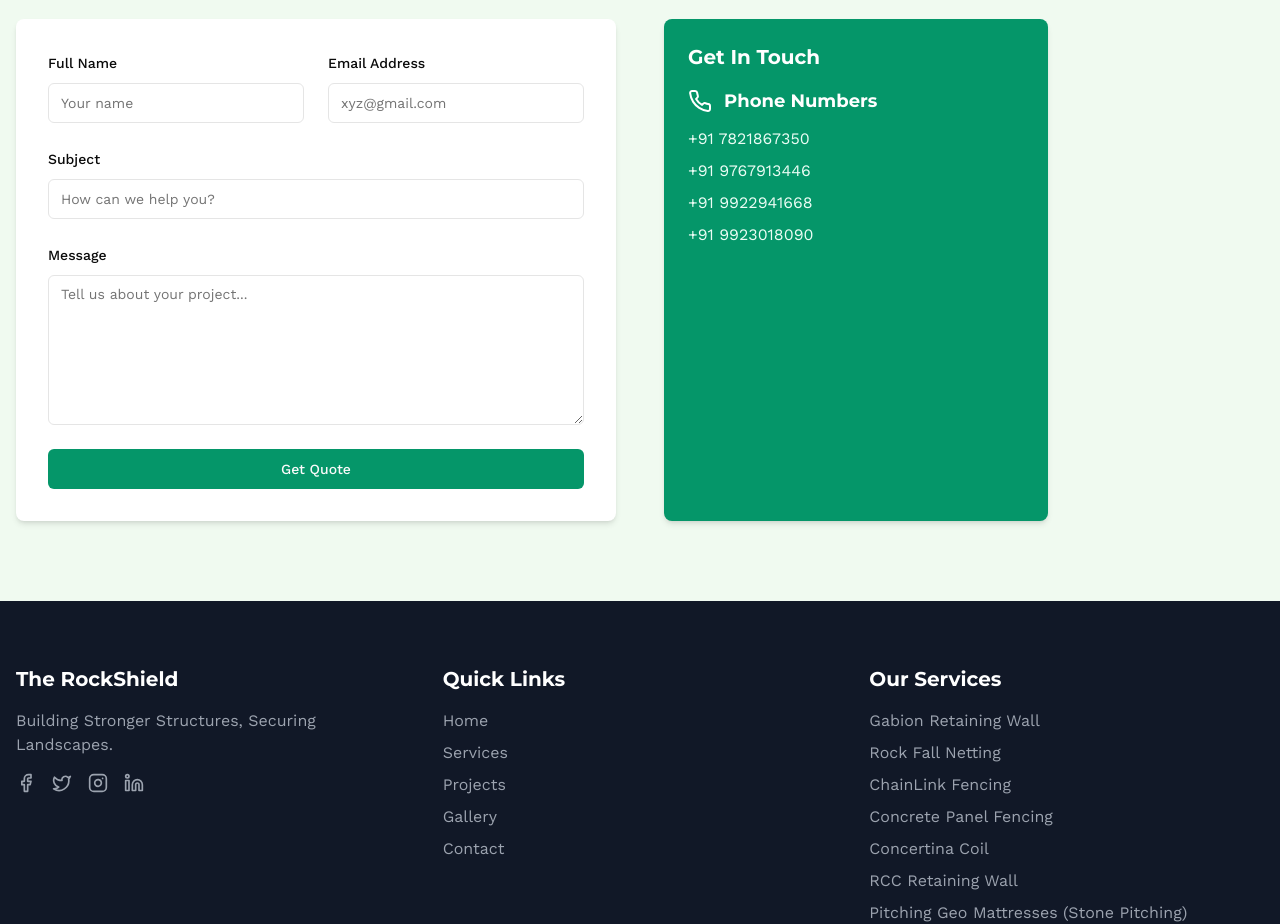
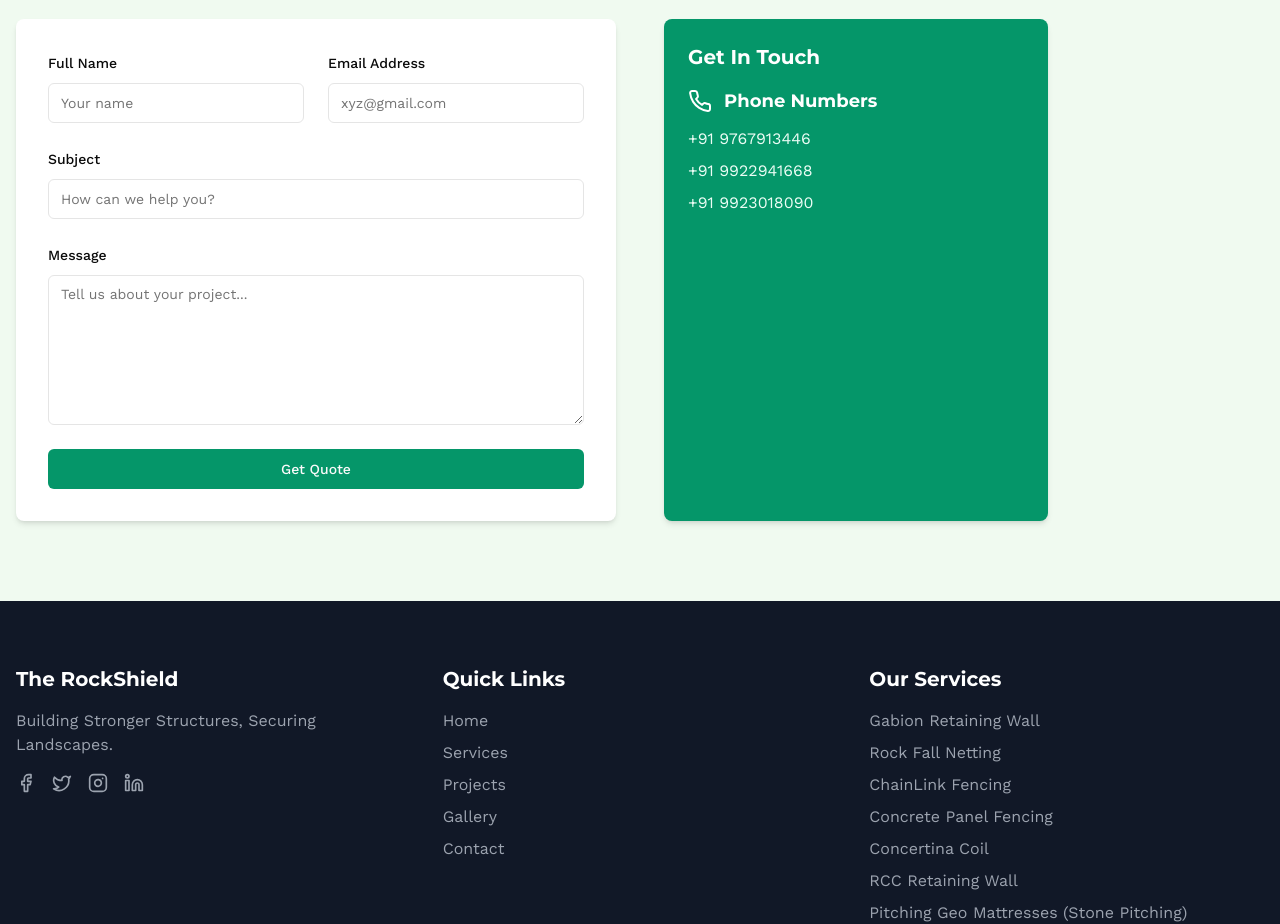
Before and after one commit to rxut-04/technet-gabion, a Next.js app: page / in a window 1280 px wide. Shown: the part 5780-6704 px from the top of the page. Built offline with nearby package versions, Linux system fonts and the light colour scheme.

Commit message:
updated commit 3

```diff
--- a/components/contact.tsx
+++ b/components/contact.tsx
@@ -147,7 +147,6 @@ export default function Contact() {
                 <h4 className="text-lg font-bold">Phone Numbers</h4>
               </div>
               <div className="space-y-2 text-left">
-                <p className="text-emerald-50">+91 7821867350</p>
                 <p className="text-emerald-50">+91 9767913446</p>
                 <p className="text-emerald-50">+91 9922941668</p>
                 <p className="text-emerald-50">+91 9923018090</p>
```
